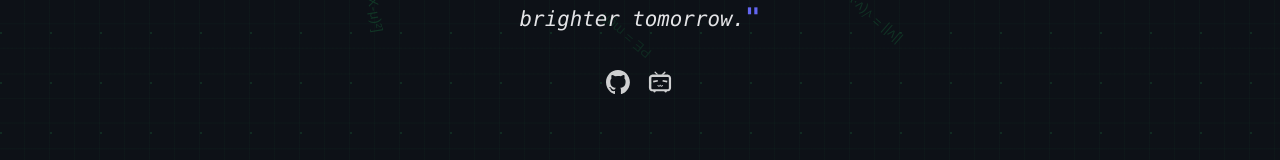
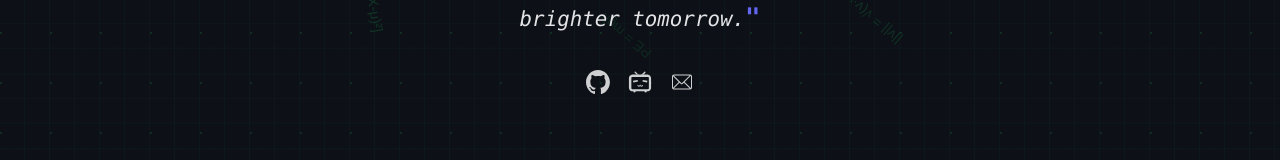
Before and after one commit to mcallzbl/homepage, a Vue app in the folder mcallzbl/: page / in a window 1280 px wide. Shown: the part 418-578 px from the top of the page. Built offline with nearby package versions, Linux system fonts and the light colour scheme.

Commit message:
增加本人邮箱

```diff
--- a/mcallzbl/src/components/SocialLinks.vue
+++ b/mcallzbl/src/components/SocialLinks.vue
@@ -44,6 +44,13 @@ const props = withDefaults(defineProps<Props>(), {
       url: 'https://space.bilibili.com/344689835',
       icon: new URL('@/assets/bilibili-white.svg', import.meta.url).href,
       ariaLabel: ''
+    },
+    {
+      name: 'Email',
+      url: 'mailto:contact@mail.mcallzbl.com',
+      icon: new URL('@/assets/email.svg', import.meta.url).href,
+      target: '_self',
+      ariaLabel: ''
     }
   ]
 })
@@ -62,7 +69,8 @@ const { t } = useI18n()
 }
 
 .github-link,
-.bilibili-link {
+.bilibili-link,
+.email-link {
   display: inline-flex;
   align-items: center;
   justify-content: center;
@@ -71,7 +79,8 @@ const { t } = useI18n()
 }
 
 .github-link:hover,
-.bilibili-link:hover {
+.bilibili-link:hover,
+.email-link:hover {
   transform: translateY(-1px);
 }
 
@@ -89,8 +98,16 @@ const { t } = useI18n()
   opacity: 0.8;
 }
 
+.email-logo {
+  width: 24px;
+  height: 24px;
+  transition: all 0.2s ease;
+  opacity: 0.8;
+}
+
 .github-link:hover .github-logo,
-.bilibili-link:hover .bilibili-logo {
+.bilibili-link:hover .bilibili-logo,
+.email-link:hover .email-logo {
   opacity: 1;
   transform: scale(1.05);
 }
@@ -99,4 +116,6 @@ const { t } = useI18n()
 :deep(.app.light-mode) .github-logo {
   filter: invert(1);
 }
+
+/* Email icon is already white; no invert needed */
 </style>
```
Also changed, not shown: mcallzbl/src/assets/email.svg (added).
